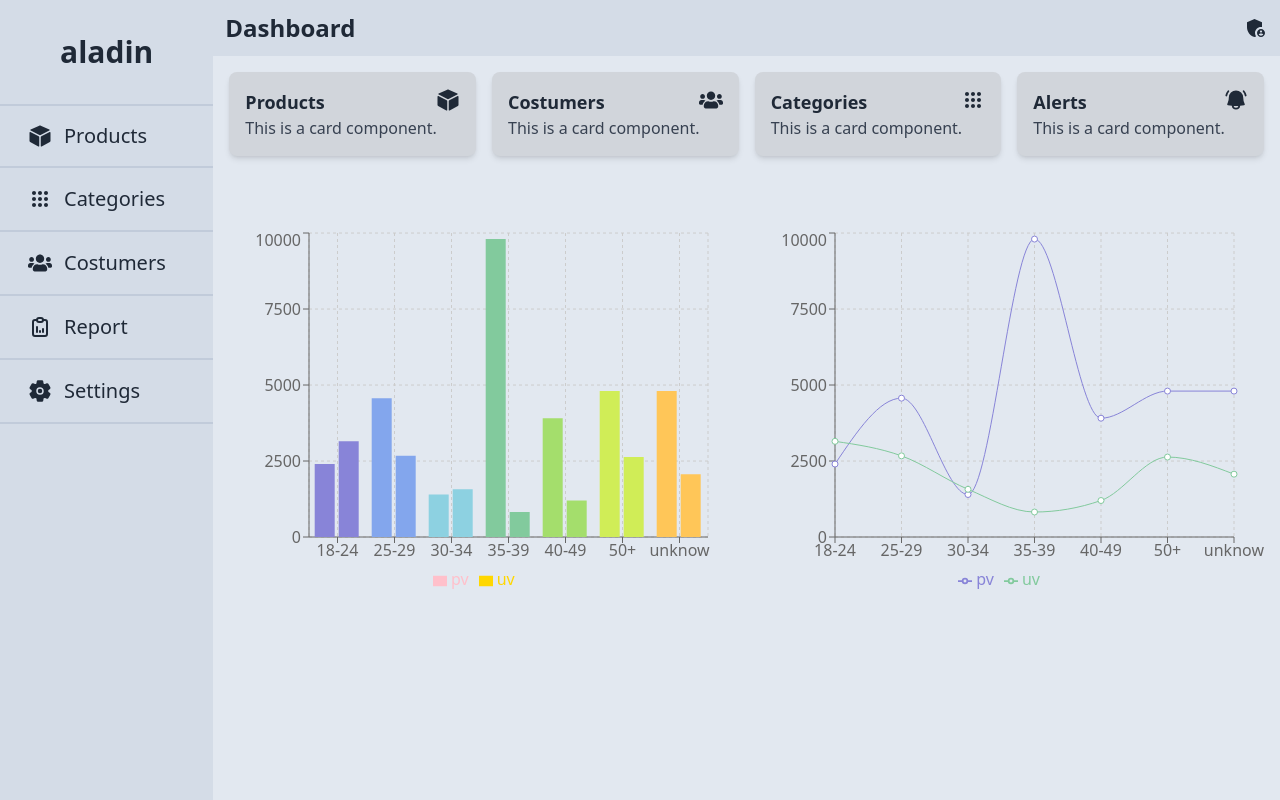
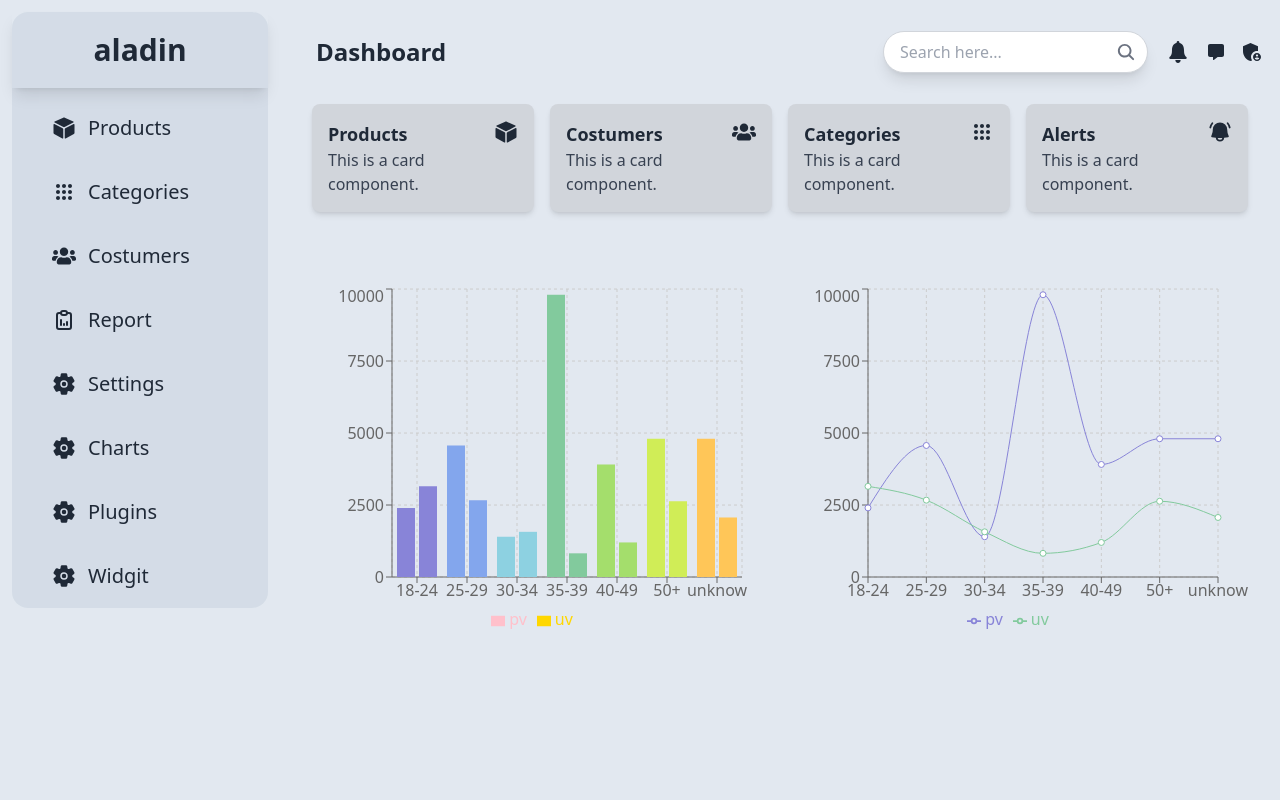
Before and after one commit to KanhaiyaPandey/aladdin_dashboard, a React (Vite) app: page / in a window 1280 px wide. Built offline with nearby package versions, Linux system fonts and the light colour scheme.

Commit message:
updated Product page

```diff
--- a/package.json
+++ b/package.json
@@ -23,6 +23,7 @@
     "react-icons": "^5.5.0",
     "react-redux": "^9.2.0",
     "react-router-dom": "^7.1.1",
+    "react-toastify": "^11.0.5",
     "recharts": "^2.15.2"
   },
   "devDependencies": {
--- /dev/null
+++ b/src/components/dashboardCompos/AdminHeader.jsx
@@ -0,0 +1,37 @@
+import React from "react";
+import { MdAdminPanelSettings } from "react-icons/md";
+import { IoSearch } from "react-icons/io5";
+import { FaMessage } from "react-icons/fa6";
+import { IoIosNotifications } from "react-icons/io";
+
+const AdminHeader = () => {
+  return (
+    <>
+      <header className="flex justify-between items-center  ">
+        <h1 className="font-bold  text-2xl p-5">Dashboard </h1>
+        <menuitems className=" hidden lg:block md:block">
+          <div className="flex  items-center  space-x-4">
+            <searchbar className="relative flex items-center justify-center ">
+              <input
+                type="text"
+                className=" p-2 px-4  border border-gray-300 rounded-3xl shadow-lg focus:outline-none "
+                placeholder="Search here..."
+              />
+              <button
+                className="absolute inset-y-0 right-0 pr-3 flex items-center text-gray-500 hover:text-blue-600"
+                onClick={(e) => e.preventDefault()}
+              >
+                <IoSearch size={20} />
+              </button>
+            </searchbar>
+            <IoIosNotifications className="h-7 w-7 " />
+            <FaMessage className="h-4 w-4 " />
+            <MdAdminPanelSettings className="h-6 w-6 mr-5" />
+          </div>
+        </menuitems>
+      </header>
+    </>
+  );
+};
+
+export default AdminHeader;
--- a/src/components/dashboardCompos/Cards.jsx
+++ b/src/components/dashboardCompos/AdminSection.jsx
@@ -3,17 +3,15 @@ import { IoMdCube } from "react-icons/io";
 import { CgMenuGridO } from "react-icons/cg";
 import { FaUsers } from "react-icons/fa";
 import { HiMiniBellAlert } from "react-icons/hi2";
-import { MdAdminPanelSettings } from "react-icons/md";
 import Graphs from "./Graphs";
+import AdminHeader from "./AdminHeader";
 
-const Cards = () => {
+
+const AdminSection = () => {
   return (
-    <div className="flex flex-col flex-1 ">
+    <main className="flex flex-col flex-1 m-4">
 
-      <header className="flex justify-between bg-slate-300/60 items-center pr-3 ">
-        <h1 className="font-bold  text-2xl p-3">Dashboard </h1>
-        <MdAdminPanelSettings className="h-6 w-6 " />
-      </header>
+      <AdminHeader/>
 
       <div className="grid grid-cols-1 md:grid-cols-2  lg:grid-cols-4 gap-4 p-4">
         <div className="bg-gray-300 shadow-md rounded-lg w-full h-auto p-4">
@@ -22,6 +20,7 @@ const Cards = () => {
             <IoMdCube className=" w-6 h-6" />
           </div>
           <p className="text-gray-700">This is a card component.</p>
+
         </div>
         <div className="bg-gray-300 shadow-md rounded-lg w-full h-auto p-4">
           <div className="flex justify-between">
@@ -47,8 +46,11 @@ const Cards = () => {
       </div>
 
       <Graphs />
-    </div>
+
+    </main>
   );
 };
 
-export default Cards;
+
+
+export default AdminSection
--- /dev/null
+++ b/src/components/dashboardCompos/AdminSidebar.jsx
@@ -0,0 +1,52 @@
+import React from "react";
+import { TbLayoutDashboardFilled, TbReportAnalytics } from "react-icons/tb";
+import { IoSettings } from "react-icons/io5";
+import { IoMdCube } from "react-icons/io";
+import { FaUsers } from "react-icons/fa";
+import { CgMenuGridO } from "react-icons/cg";
+import { Link } from "react-router-dom";
+
+const AdminSidebar = () => {
+  return (
+    <>
+      <main className="lg:block hidden  h-full  flex-col m-3  rounded-2xl bg-slate-300/60 w-1/5">
+        <h1 className="font-extrabold grid h-full w-full p-5 shadow-lg mb-2 items-center justify-center text-3xl">
+          aladin
+        </h1>
+
+        <ul className="flex pl-10 flex-col justify-evenly">
+
+          <Link to="/all-product">
+            <li className="flex   items-center space-x-3  h-16 text-xl      cursor-pointer">
+              <IoMdCube className=" w-6 h-6" /> <h3> Products</h3>
+            </li>
+          </Link>
+
+          <li className="flex   items-center space-x-3  h-16 text-xl      cursor-pointer">
+            <CgMenuGridO className=" w-6 h-6" /> <h3> Categories</h3>
+          </li>
+          <li className="flex   items-center space-x-3  h-16 text-xl     cursor-pointer">
+            <FaUsers className=" w-6 h-6" /> <h3> Costumers</h3>
+          </li>
+          <li className="flex   items-center space-x-3  h-16 text-xl       cursor-pointer">
+            <TbReportAnalytics className=" w-6 h-6" /> <h3> Report</h3>
+          </li>
+          <li className="flex   items-center space-x-3  h-16 text-xl     cursor-pointer">
+            <IoSettings className=" w-6 h-6" /> <h3> Settings</h3>
+          </li>
+          <li className="flex   items-center space-x-3  h-16 text-xl     cursor-pointer">
+            <IoSettings className=" w-6 h-6" /> <h3> Charts</h3>
+          </li>
+          <li className="flex   items-center space-x-3  h-16 text-xl     cursor-pointer">
+            <IoSettings className=" w-6 h-6" /> <h3> Plugins</h3>
+          </li>
+          <li className="flex   items-center space-x-3  h-16 text-xl     cursor-pointer">
+            <IoSettings className=" w-6 h-6" /> <h3> Widgit</h3>
+          </li>
+        </ul>
+      </main>
+    </>
+  );
+};
+
+export default AdminSidebar;
--- a/src/components/dashboardCompos/Sidebar.jsx
+++ /dev/null
@@ -1,43 +0,0 @@
-import React from "react";
-import { TbLayoutDashboardFilled, TbReportAnalytics } from "react-icons/tb";
-import { IoSettings } from "react-icons/io5";
-import { IoMdCube } from "react-icons/io";
-import { FaUsers } from "react-icons/fa";
-import { CgMenuGridO } from "react-icons/cg";
-import { Link } from "react-router-dom";
-
-const Sidebar = () => {
-  return (
-    <>
-      <main className="lg:block hidden  h-screen  flex-col  bg-slate-300/60 w-1/6">
-        <h1 className="font-extrabold grid h-16 m-5 items-center justify-center text-3xl">
-          aladin
-        </h1>
-
-        <ul className="flex  flex-col justify-evenly">
-
-          <Link to="/all-product">
-            <li className="flex pl-7 items-center space-x-3  h-16 text-xl border-y-2 border-slate-400/30    hover:bg-gray-400 cursor-pointer">
-              <IoMdCube className=" w-6 h-6" /> <h3> Products</h3>
-            </li>
-          </Link>
-
-          <li className="flex pl-7 items-center space-x-3  h-16 text-xl border-b-2 border-slate-400/30    hover:bg-gray-400 cursor-pointer">
-            <CgMenuGridO className=" w-6 h-6" /> <h3> Categories</h3>
-          </li>
-          <li className="flex pl-7 items-center space-x-3  h-16 text-xl border-b-2 border-slate-400/30    hover:bg-gray-400 cursor-pointer">
-            <FaUsers className=" w-6 h-6" /> <h3> Costumers</h3>
-          </li>
-          <li className="flex pl-7 items-center space-x-3  h-16 text-xl border-b-2 border-slate-400/30    hover:bg-gray-400 cursor-pointer">
-            <TbReportAnalytics className=" w-6 h-6" /> <h3> Report</h3>
-          </li>
-          <li className="flex pl-7 items-center space-x-3  h-16 text-xl border-b-2 border-slate-400/30    hover:bg-gray-400 cursor-pointer">
-            <IoSettings className=" w-6 h-6" /> <h3> Settings</h3>
-          </li>
-        </ul>
-      </main>
-    </>
-  );
-};
-
-export default Sidebar;
--- a/src/pages/Dashboard.jsx
+++ b/src/pages/Dashboard.jsx
@@ -1,13 +1,13 @@
 import React from "react";
-import Sidebar from "../components/dashboardCompos/Sidebar";
-import Cards from "../components/dashboardCompos/Cards";
+import AdminSection from "../components/dashboardCompos/AdminSection";
+import AdminSidebar from "../components/dashboardCompos/AdminSidebar";
 
 const Dashboard = () => {
   return (
     <main>
-      <div className="flex bg-slate-200">
-        <Sidebar />
-        <Cards />
+      <div className="flex min-h-screen bg-slate-200">
+        <AdminSidebar />
+        <AdminSection />
 
       </div>
     </main>
--- a/src/pages/Login.jsx
+++ b/src/pages/Login.jsx
@@ -39,7 +39,7 @@ const Login = () => {
           );
           toast.success("login successfully")
           setError("");
-          navigate("/add-product");
+          navigate("/");
         } catch (err) {
           console.error("Login error:", err.response || err);
           setError(
--- a/src/utils/actions.js
+++ b/src/utils/actions.js
@@ -1,6 +1,7 @@
 import toast from 'react-hot-toast';
 import { redirect } from 'react-router-dom';
 import { customFetch } from './Helpers';
+
 
 export const LoginAction = (store) => async ({request}) =>{
 
--- /dev/null
+++ b/src/utils/showDeleteConfirmToast.jsx
@@ -0,0 +1,37 @@
+import { toast } from 'react-hot-toast';
+
+
+export const showDeleteConfirmToast = (onConfirm) => {
+  toast(
+    (t) => (
+      <div className="flex flex-col items-start gap-2 ">
+        <p className="font-semibold">Are you sure you want to delete this product?</p>
+        <div className="flex gap-4 mt-2 ">
+          <button
+            onClick={() => {
+              onConfirm();
+              toast.dismiss(t.id);
+            }}
+            className="bg-red-400 text-white px-3 py-1 rounded-lg hover:bg-red-700"
+          >
+            Yes
+          </button>
+          <button
+            onClick={() => {
+              toast.dismiss(t.id);
+            }}
+            className="bg-gray-300 text-black px-3 py-1 rounded-lg hover:bg-gray-400"
+          >
+            No
+          </button>
+        </div>
+      </div>
+    ),
+    {
+      position: 'top-center',
+      duration: Infinity,
+      closeOnClick: false,
+      closeButton: false,
+    }
+  );
+};
```
Also changed, not shown: src/pages/AllProducts.jsx (+95 -27 lines), 1 other file (tests, documents, lock files or other folders).
